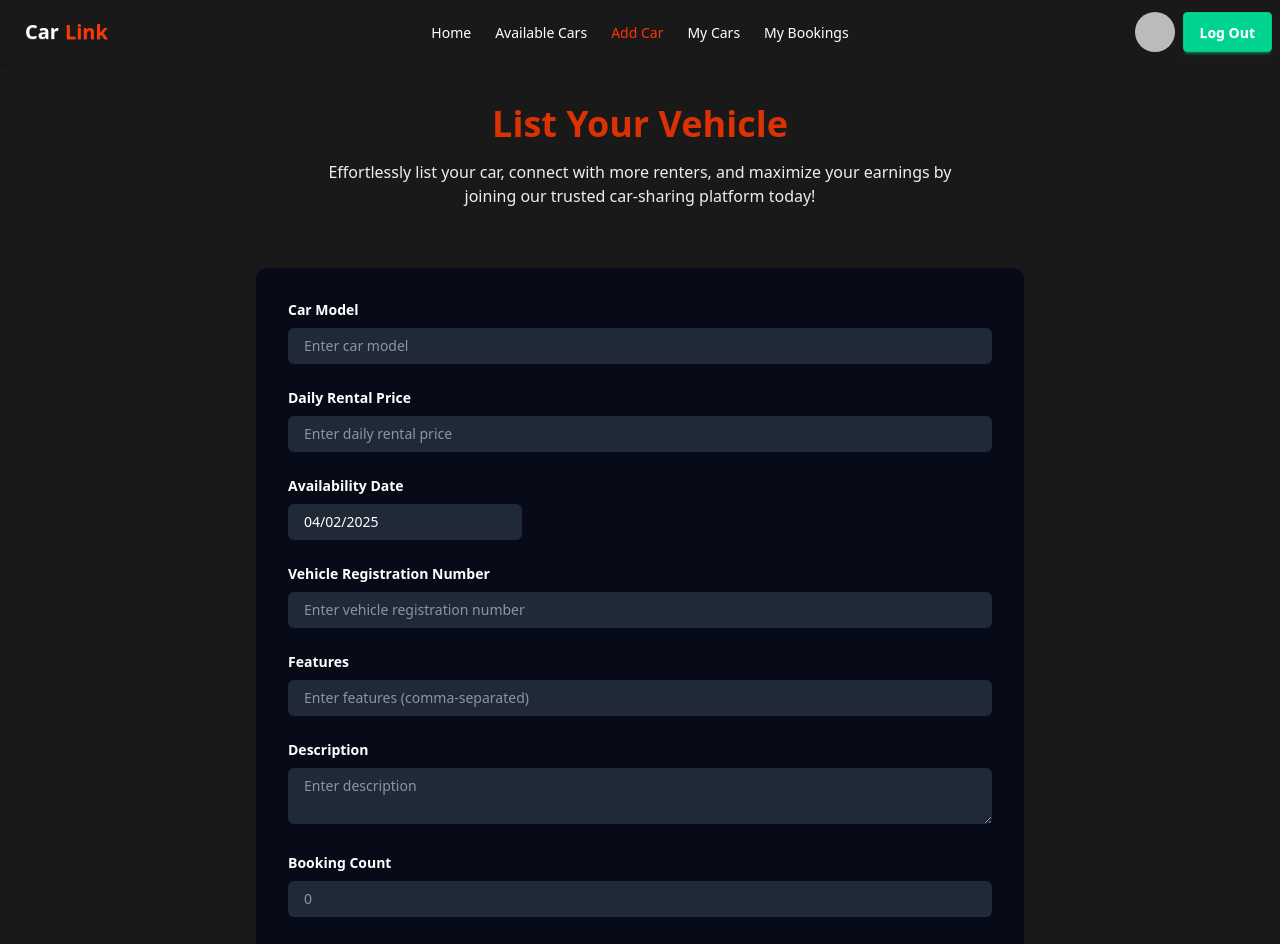
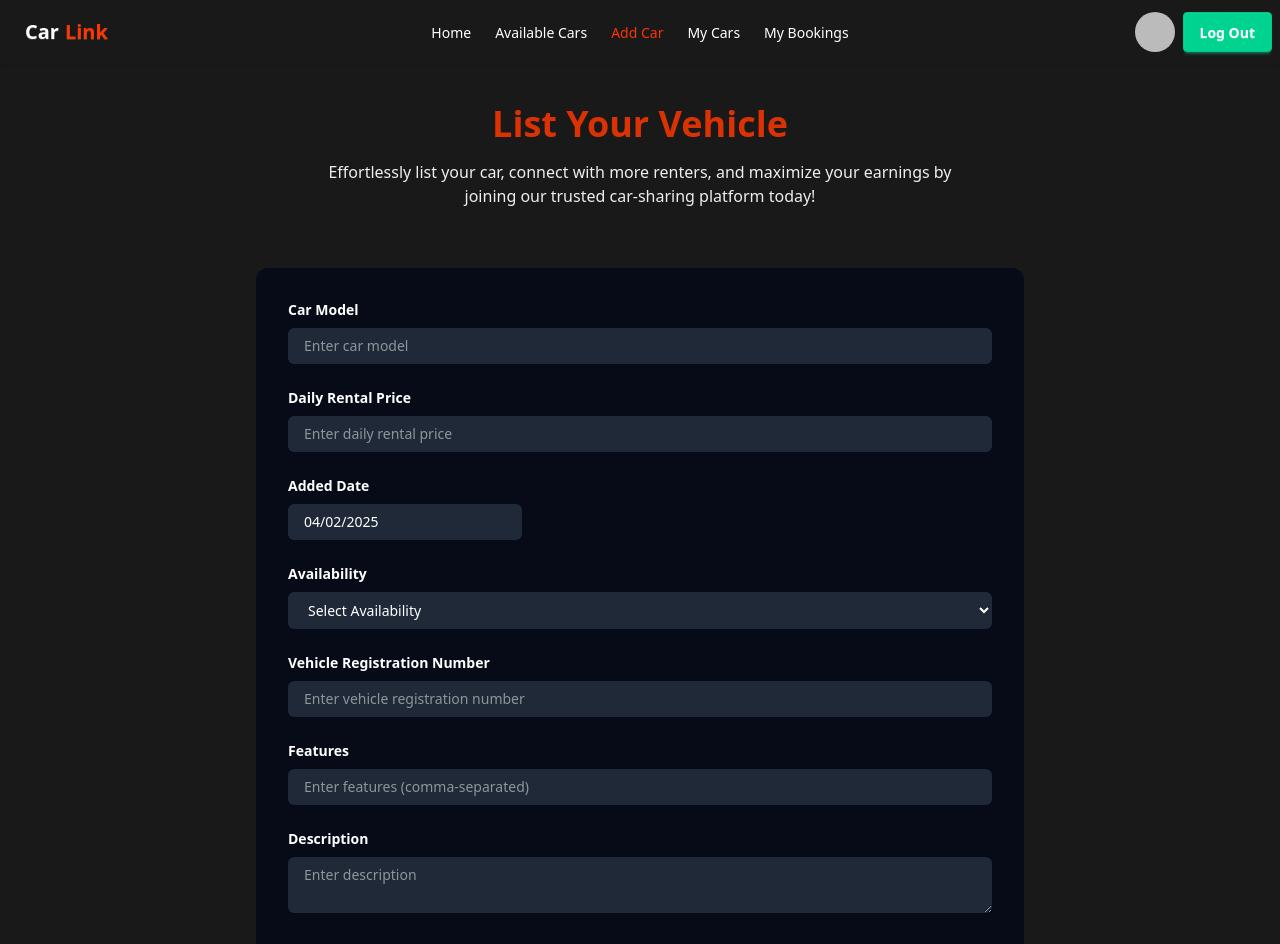
Before and after one commit to SubirChDey/CarLink-Client, a React (Vite) app: page /add-cars in a window 1280 px wide. Shown: the top 944 px of the page. Built offline with nearby package versions, Linux system fonts and the light colour scheme; no server answers; sample sign-in values are in the browser's storage.

Commit message:
form data received in AddCars page

```diff
--- a/src/pages/AddCars.jsx
+++ b/src/pages/AddCars.jsx
@@ -1,10 +1,42 @@
-import { useState } from "react";
+import { useContext, useState } from "react";
 import DatePicker from "react-datepicker";
 import "react-datepicker/dist/react-datepicker.css";
+import { AuthContext } from "../provider/AuthProvider";
 
 
 const AddCars = () => {
   const [startDate, setStartDate] = useState(new Date());
+  const { user } = useContext(AuthContext);
+
+  const handleSubmit = e => {
+    e.preventDefault()
+    console.log('submit clicked');
+    const form = e.target
+    const carModel = form.carModel.value
+    const dailyRentalPrice = parseFloat(form.dailyRentalPrice.value)
+    const vehicleRegistrationNumber = form.vehicleRegistrationNumber.value
+    const addedDate = startDate
+    const availability = form.availability.value
+    const features = form.features.value
+    const description = form.description.value
+    const bookingCount = parseFloat(form.bookingCount.value)
+    const carImage = form.carImage.value
+    const location = form.location.value
+    const userEmail = user.email
+    const userName = user.displayName
+
+    const formData = {
+      carModel, dailyRentalPrice, vehicleRegistrationNumber, addedDate, availability, features, description, bookingCount, carImage, location, userEmail, userName
+
+    }
+    console.log(formData);
+
+
+
+  }
+
+
+
 
   return (
     <div className="bg-[#191919] pb-20">
@@ -20,7 +52,7 @@ const AddCars = () => {
         </p>
       </div>
       <div className="w-full md:w-3/5 mx-auto bg-[#060b17] p-8 space-y-3 rounded-xl">
-        <form className="space-y-6">
+        <form onSubmit={handleSubmit} className="space-y-6">
 
           <div className="space-y-1 text-sm">
             <label
@@ -57,16 +89,37 @@ const AddCars = () => {
 
           <div className="space-y-1 text-sm">
             <label
-              htmlFor="availabilityDate"
+              htmlFor="addedDate"
               className="block text-white font-bold mb-2"
             >
-              Availability Date
+              Added Date
             </label>
             <DatePicker
               selected={startDate}
               onChange={(date) => setStartDate(date)}
               className="bg-[#1F2937] text-white px-4 py-2 rounded-md w-full"
             />
+          </div>
+
+          <div className="space-y-1 text-sm">
+            <label
+              htmlFor="availability"
+              className="block text-white font-bold mb-2"
+            >
+              Availability
+            </label>
+            <select
+              type="text"
+              name="availability"
+              id="availability"
+              className="w-full bg-[#1F2937] text-white px-4 py-2 rounded-md focus:border-red-600"
+            >
+              <option disabled selected value="">
+                Select Availability
+              </option>
+              <option value="Available">Available</option>
+              <option value="Not Available">Not Available</option>
+            </select>
           </div>
 
           <div className="space-y-1 text-sm">
@@ -126,9 +179,10 @@ const AddCars = () => {
             </label>
             <input
               type="text"
-              name="features"
-              id="features"
+              name="bookingCount"
+              id="bookingCount"
               placeholder="0"
+              defaultValue={"0"}
               readOnly
               className="w-full bg-[#1F2937] text-white px-4 py-2 rounded-md focus:border-red-600"
             />
@@ -136,15 +190,15 @@ const AddCars = () => {
 
           <div className="space-y-1 text-sm">
             <label
-              htmlFor="image"
+              htmlFor="carImage"
               className="block text-white font-bold mb-2"
             >
               Image
             </label>
             <input
               type="url"
-              name="image"
-              id="image"
+              name="carImage"
+              id="carImage"
               placeholder="Enter Image URL"
               className="w-full bg-[#1F2937] text-white px-4 py-2 rounded-md focus:border-red-600"
             />
```
